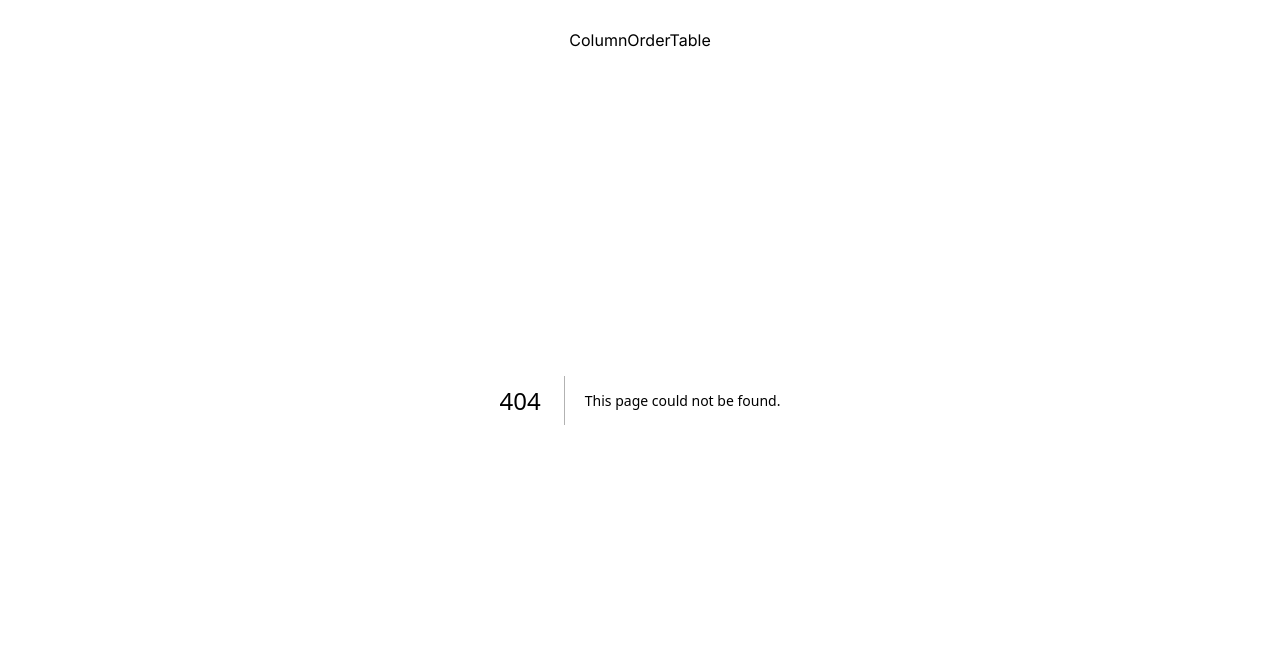
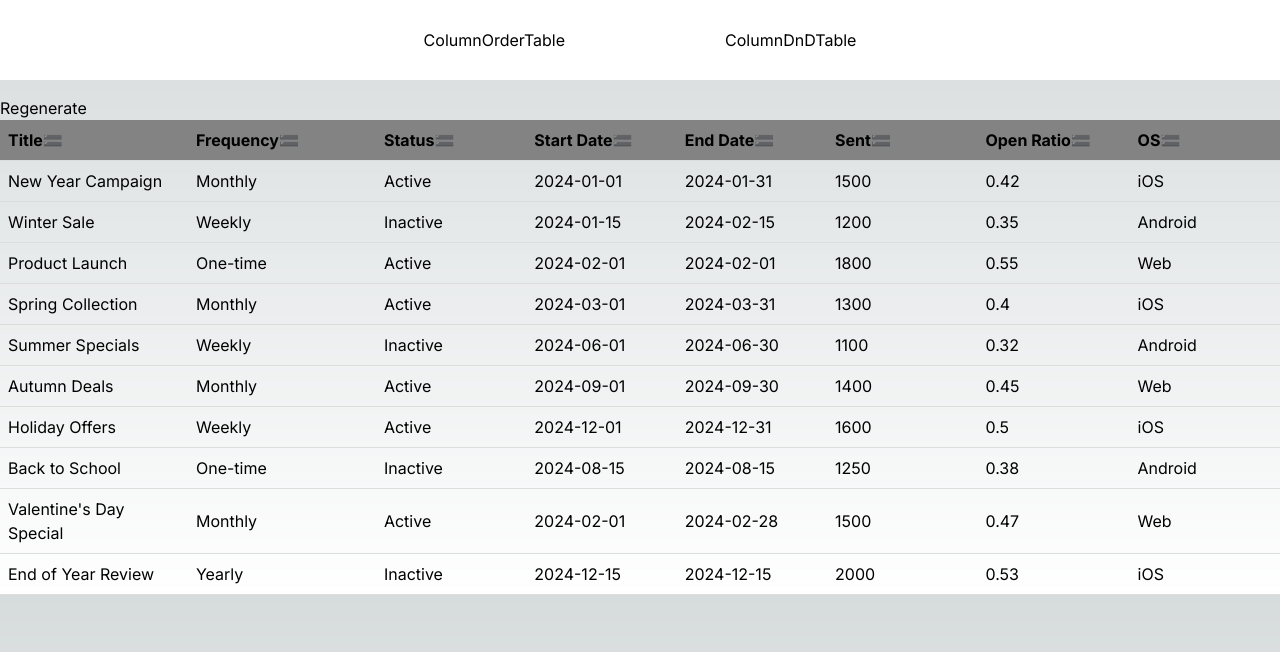
Before and after one commit to jxxnixx/react-table-practice, a Next.js app: page /columnDnD in a window 1280 px wide. Before the commit this address had no page. Shown: the top 652 px of the page. Built offline with nearby package versions, Linux system fonts and the light colour scheme.

Commit message:
feat: Add Column DnD Table

```diff
--- a/package.json
+++ b/package.json
@@ -9,6 +9,9 @@
     "lint": "next lint"
   },
   "dependencies": {
+    "@dnd-kit/core": "^6.1.0",
+    "@dnd-kit/modifiers": "^7.0.0",
+    "@dnd-kit/sortable": "^8.0.0",
     "@faker-js/faker": "^8.4.1",
     "@tanstack/react-table": "^8.20.1",
     "next": "14.2.5",
--- /dev/null
+++ b/src/app/columnDnD/page.tsx
@@ -0,0 +1,9 @@
+import ColumnDnDTable from '@/component/columnDnDTable';
+import { staticData } from '@/component/data';
+import React from 'react';
+
+const page = () => {
+  return <ColumnDnDTable data={staticData} />;
+};
+
+export default page;
--- a/src/app/layout.tsx
+++ b/src/app/layout.tsx
@@ -19,6 +19,10 @@ export default function RootLayout({
     <html lang="en">
       <body className={inter.className}>
         <Nav />
+        <br />
+        <br />
+        <br />
+        <br />
         {children}
       </body>
     </html>
--- a/src/app/nav.tsx
+++ b/src/app/nav.tsx
@@ -5,6 +5,7 @@ const Nav = () => {
   return (
     <div className="absolute bg-white h-[80px] w-screen text-black flex flex-row gap-40 justify-center items-center">
       <Link href={'/columnOrder'}>ColumnOrderTable</Link>
+      <Link href={'/columnDnD'}>ColumnDnDTable</Link>
     </div>
   );
 };
--- /dev/null
+++ b/src/component/columnDnDTable.tsx
@@ -0,0 +1,268 @@
+'use client';
+
+import React, { CSSProperties } from 'react';
+import {
+  Cell,
+  ColumnDef,
+  Header,
+  flexRender,
+  getCoreRowModel,
+  useReactTable,
+} from '@tanstack/react-table';
+import {
+  DndContext,
+  KeyboardSensor,
+  MouseSensor,
+  TouchSensor,
+  closestCenter,
+  type DragEndEvent,
+  useSensor,
+  useSensors,
+} from '@dnd-kit/core';
+import { restrictToHorizontalAxis } from '@dnd-kit/modifiers';
+import {
+  arrayMove,
+  SortableContext,
+  horizontalListSortingStrategy,
+} from '@dnd-kit/sortable';
+import { useSortable } from '@dnd-kit/sortable';
+import { CSS } from '@dnd-kit/utilities';
+
+interface PushAlert {
+  title: string;
+  frequency: string;
+  status: string;
+  startDate: string;
+  endDate: string;
+  sent: number;
+  openRatio: number;
+  OS: string;
+}
+
+// const columns: ColumnDef<PushAlert>[] = [
+//   {
+//     header: 'Alert Details',
+//     columns: [
+//       { accessorKey: 'title', header: 'Title' },
+//       { accessorKey: 'frequency', header: 'Frequency' },
+//       { accessorKey: 'status', header: 'Status' },
+//     ],
+//   },
+//   {
+//     header: 'Dates',
+//     columns: [
+//       { accessorKey: 'startDate', header: 'Start Date' },
+//       { accessorKey: 'endDate', header: 'End Date' },
+//     ],
+//   },
+//   {
+//     header: 'Metrics',
+//     columns: [
+//       { accessorKey: 'sent', header: 'Sent' },
+//       { accessorKey: 'openRatio', header: 'Open Ratio' },
+//     ],
+//   },
+//   {
+//     header: 'Platform',
+//     columns: [{ accessorKey: 'OS', header: 'OS' }],
+//   },
+// ];
+
+const DraggableTableHeader = ({
+  header,
+}: {
+  header: Header<PushAlert, unknown>;
+}) => {
+  const { attributes, isDragging, listeners, setNodeRef, transform } =
+    useSortable({
+      id: header.column.id,
+    });
+
+  const style: CSSProperties = {
+    opacity: isDragging ? 0.8 : 1,
+    position: 'relative',
+    transform: CSS.Translate.toString(transform), // translate instead of transform to avoid squishing
+    transition: 'width transform 0.2s ease-in-out',
+    whiteSpace: 'nowrap',
+    width: header.column.getSize(),
+    zIndex: isDragging ? 1 : 0,
+  };
+
+  return (
+    <th colSpan={header.colSpan} ref={setNodeRef} style={style}>
+      {header.isPlaceholder
+        ? null
+        : flexRender(header.column.columnDef.header, header.getContext())}
+      <button {...attributes} {...listeners}>
+        🟰
+      </button>
+    </th>
+  );
+};
+
+const DragAlongCell = ({ cell }: { cell: Cell<PushAlert, unknown> }) => {
+  const { isDragging, setNodeRef, transform } = useSortable({
+    id: cell.column.id,
+  });
+
+  const style: CSSProperties = {
+    opacity: isDragging ? 0.8 : 1,
+    position: 'relative',
+    transform: CSS.Translate.toString(transform), // translate instead of transform to avoid squishing
+    transition: 'width transform 0.2s ease-in-out',
+    width: cell.column.getSize(),
+    zIndex: isDragging ? 1 : 0,
+  };
+
+  return (
+    <td style={style} ref={setNodeRef}>
+      {flexRender(cell.column.columnDef.cell, cell.getContext())}
+    </td>
+  );
+};
+
+const ColumnDnDTable = ({ data }: { data: PushAlert[] }) => {
+  const columns = React.useMemo<ColumnDef<PushAlert>[]>(
+    () => [
+      {
+        accessorKey: 'title',
+        header: 'Title',
+        id: 'title',
+        size: 150,
+      },
+      {
+        accessorKey: 'frequency',
+        header: 'Frequency',
+        id: 'frequency',
+        size: 150,
+      },
+      {
+        accessorKey: 'status',
+        header: 'Status',
+        id: 'status',
+        size: 120,
+      },
+      {
+        accessorKey: 'startDate',
+        header: 'Start Date',
+        id: 'startDate',
+        size: 120,
+      },
+      {
+        accessorKey: 'endDate',
+        header: 'End Date',
+        id: 'endDate',
+        size: 120,
+      },
+      {
+        accessorKey: 'sent',
+        header: 'Sent',
+        id: 'sent',
+        size: 120,
+      },
+      {
+        accessorKey: 'openRatio',
+        header: 'Open Ratio',
+        id: 'openRatio',
+        size: 120,
+      },
+      {
+        accessorKey: 'OS',
+        header: 'OS',
+        id: 'OS',
+        size: 120,
+      },
+    ],
+    []
+  );
+
+  const [tableData, setTableData] = React.useState<PushAlert[]>(data);
+
+  const [columnOrder, setColumnOrder] = React.useState<string[]>(() =>
+    columns.map((c) => c.id!)
+  );
+
+  const table = useReactTable({
+    data: tableData,
+    columns,
+    getCoreRowModel: getCoreRowModel(),
+    state: {
+      columnOrder,
+    },
+    onColumnOrderChange: setColumnOrder,
+    debugTable: true,
+    debugHeaders: true,
+    debugColumns: true,
+  });
+
+  // reorder columns after drag & drop
+  function handleDragEnd(event: DragEndEvent) {
+    const { active, over } = event;
+    if (active && over && active.id !== over.id) {
+      setColumnOrder((columnOrder) => {
+        const oldIndex = columnOrder.indexOf(active.id as string);
+        const newIndex = columnOrder.indexOf(over.id as string);
+        return arrayMove(columnOrder, oldIndex, newIndex); //this is just a splice util
+      });
+    }
+  }
+
+  const sensors = useSensors(
+    useSensor(MouseSensor, {}),
+    useSensor(TouchSensor, {}),
+    useSensor(KeyboardSensor, {})
+  );
+
+  return (
+    <DndContext
+      collisionDetection={closestCenter}
+      modifiers={[restrictToHorizontalAxis]}
+      onDragEnd={handleDragEnd}
+      sensors={sensors}
+    >
+      <div className="p-2">
+        <div className="h-4" />
+        <div className="flex flex-wrap gap-2">
+          <button onClick={() => setTableData(data)} className="border p-1">
+            Regenerate
+          </button>
+        </div>
+        <div className="h-4" />
+        <table>
+          <thead>
+            {table.getHeaderGroups().map((headerGroup) => (
+              <tr key={headerGroup.id}>
+                <SortableContext
+                  items={columnOrder}
+                  strategy={horizontalListSortingStrategy}
+                >
+                  {headerGroup.headers.map((header) => (
+                    <DraggableTableHeader key={header.id} header={header} />
+                  ))}
+                </SortableContext>
+              </tr>
+            ))}
+          </thead>
+          <tbody>
+            {table.getRowModel().rows.map((row) => (
+              <tr key={row.id}>
+                {row.getVisibleCells().map((cell) => (
+                  <SortableContext
+                    key={cell.id}
+                    items={columnOrder}
+                    strategy={horizontalListSortingStrategy}
+                  >
+                    <DragAlongCell key={cell.id} cell={cell} />
+                  </SortableContext>
+                ))}
+              </tr>
+            ))}
+          </tbody>
+        </table>
+        {/* <pre>{JSON.stringify(data, null, 2)}</pre> */}
+      </div>
+    </DndContext>
+  );
+};
+
+export default ColumnDnDTable;
```
Also changed, not shown: src/component/columnOrderingTable.tsx (+1 -6 lines), 1 other file (tests, documents, lock files or other folders).
